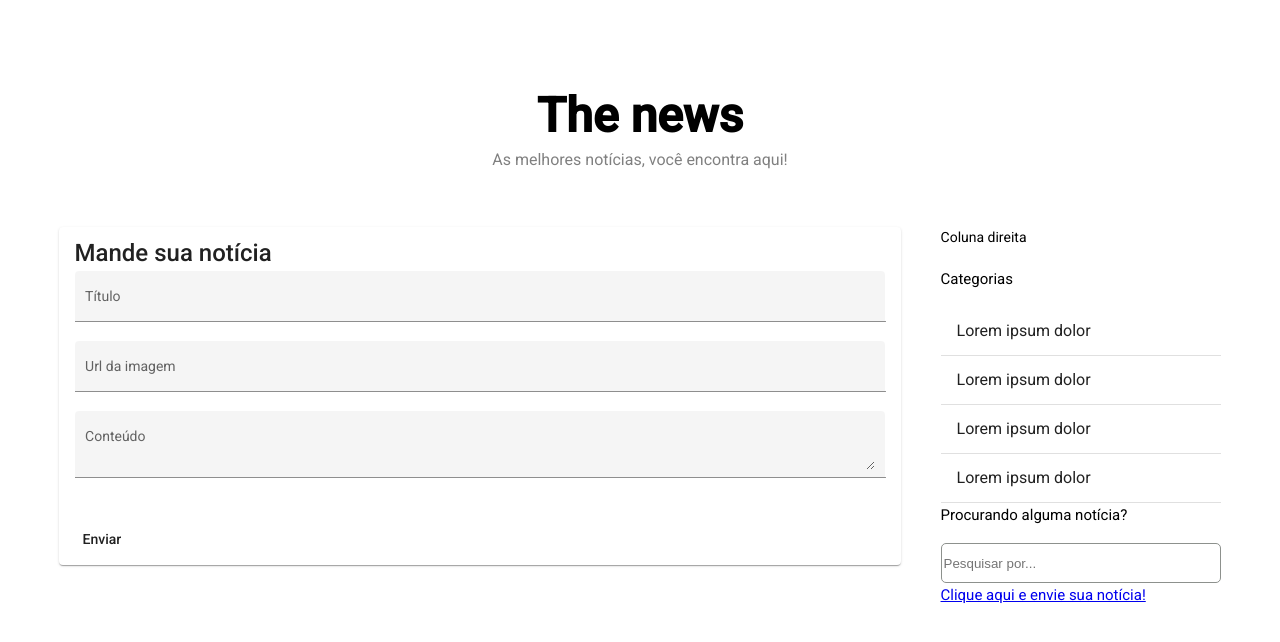
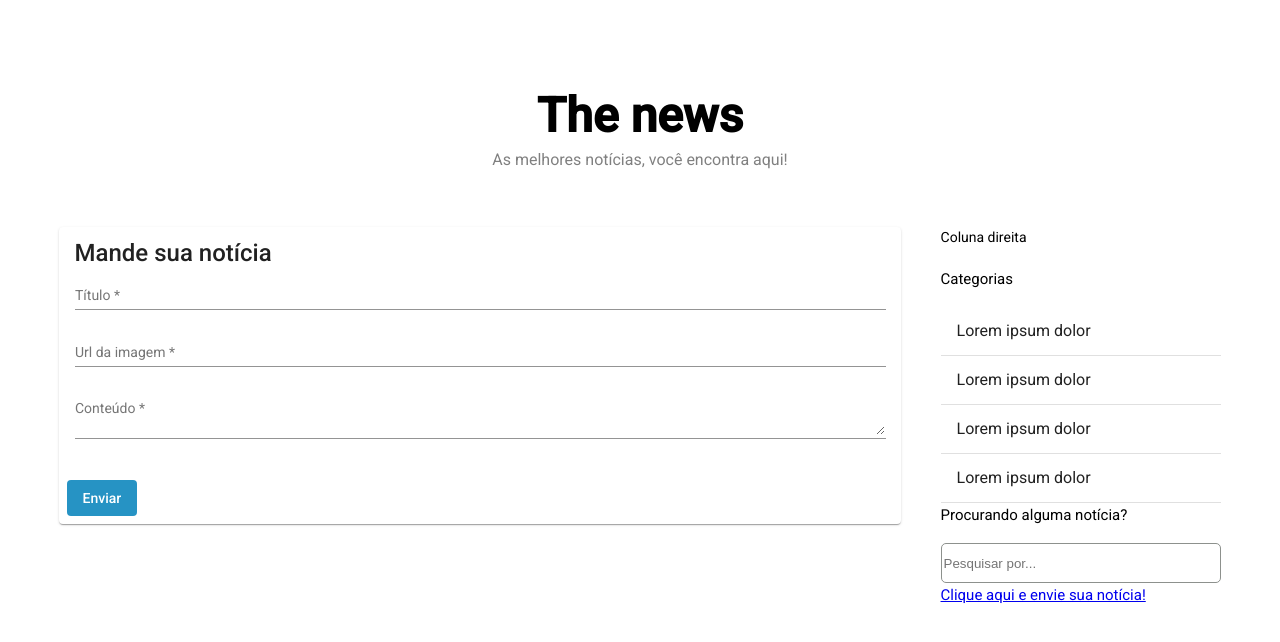
Before and after one commit to ricardoMonteiroTavares/desafio-marlin, an Angular app: page /create-news in a window 1280 px wide. Shown: the top 642 px of the page. Built offline with nearby package versions, Linux system fonts and the light colour scheme.

Commit message:
Integração do método post com o formulário

```diff
--- a/src/app/app.module.ts
+++ b/src/app/app.module.ts
@@ -20,6 +20,7 @@ import { CreateNewsComponent } from './views/create-news/create-news.component';
 import { RightColComponent } from './core/components/right-col/right-col.component';
 import { HeaderComponent } from './core/components/header/header.component';
 import { MatInputModule } from '@angular/material/input';
+import { FormsModule, ReactiveFormsModule } from '@angular/forms';
 
 
 @NgModule({
@@ -45,7 +46,9 @@ import { MatInputModule } from '@angular/material/input';
     MatGridListModule,
     MatButtonModule,
     MatFormFieldModule,
-    MatInputModule
+    MatInputModule,
+    ReactiveFormsModule,
+    FormsModule
   ],
   providers: [],
   bootstrap: [AppComponent]
--- a/src/app/views/create-news/create-news.component.html
+++ b/src/app/views/create-news/create-news.component.html
@@ -6,21 +6,23 @@
                Mande sua notícia
             </mat-card-title>
             <mat-card-content>
-              <mat-form-field appearance="fill" class="form_field">
+              <form [formGroup]="form">
+              <mat-form-field class="form_field">
                 <mat-label>Título</mat-label>
-                <input matInput>
+                <input matInput formControlName="title" name="title">
               </mat-form-field>
-              <mat-form-field appearance="fill" class="form_field">
+              <mat-form-field class="form_field">
                 <mat-label>Url da imagem</mat-label>
-                <input matInput>
+                <input matInput formControlName="image" name="image">
               </mat-form-field>
-              <mat-form-field appearance="fill" class="form_field">
+              <mat-form-field class="form_field">
                 <mat-label>Conteúdo</mat-label>
-                <textarea matInput></textarea>
+                <textarea matInput formControlName="body" name="body"></textarea>
               </mat-form-field>
+            </form>
             </mat-card-content>
             <mat-card-actions>
-              <button mat-flat-button class="button">Enviar</button>
+              <button mat-flat-button class="button" (click)="createNews()">Enviar</button>
             </mat-card-actions>
           </mat-card>
 
--- a/src/app/views/create-news/create-news.component.ts
+++ b/src/app/views/create-news/create-news.component.ts
@@ -1,15 +1,26 @@
 import { Component, OnInit } from '@angular/core';
+import { FormBuilder, FormGroup, Validators } from '@angular/forms';
+import { NewsService } from 'src/app/core/service/news.service';
 
 @Component({
   selector: 'app-create-news',
   templateUrl: './create-news.component.html',
-  styleUrls: ['./create-news.component.sass']
+  styleUrls: ['./create-news.component.sass', '../../core/styles/button.sass']
 })
 export class CreateNewsComponent implements OnInit {
-
-  constructor() { }
+  public form!: FormGroup;
+  constructor(private fb: FormBuilder, private service: NewsService) { }
 
   ngOnInit(): void {
+    this.form = this.fb.group({
+      title: ['', [Validators.required]],
+      image: ['', [Validators.required]],
+      body: ['', [Validators.required]],
+    })
   }
 
+  public createNews() {
+    this.service.postNews(this.form.value).subscribe(result => {});
+    this.form.reset();
+  }
 }
```
